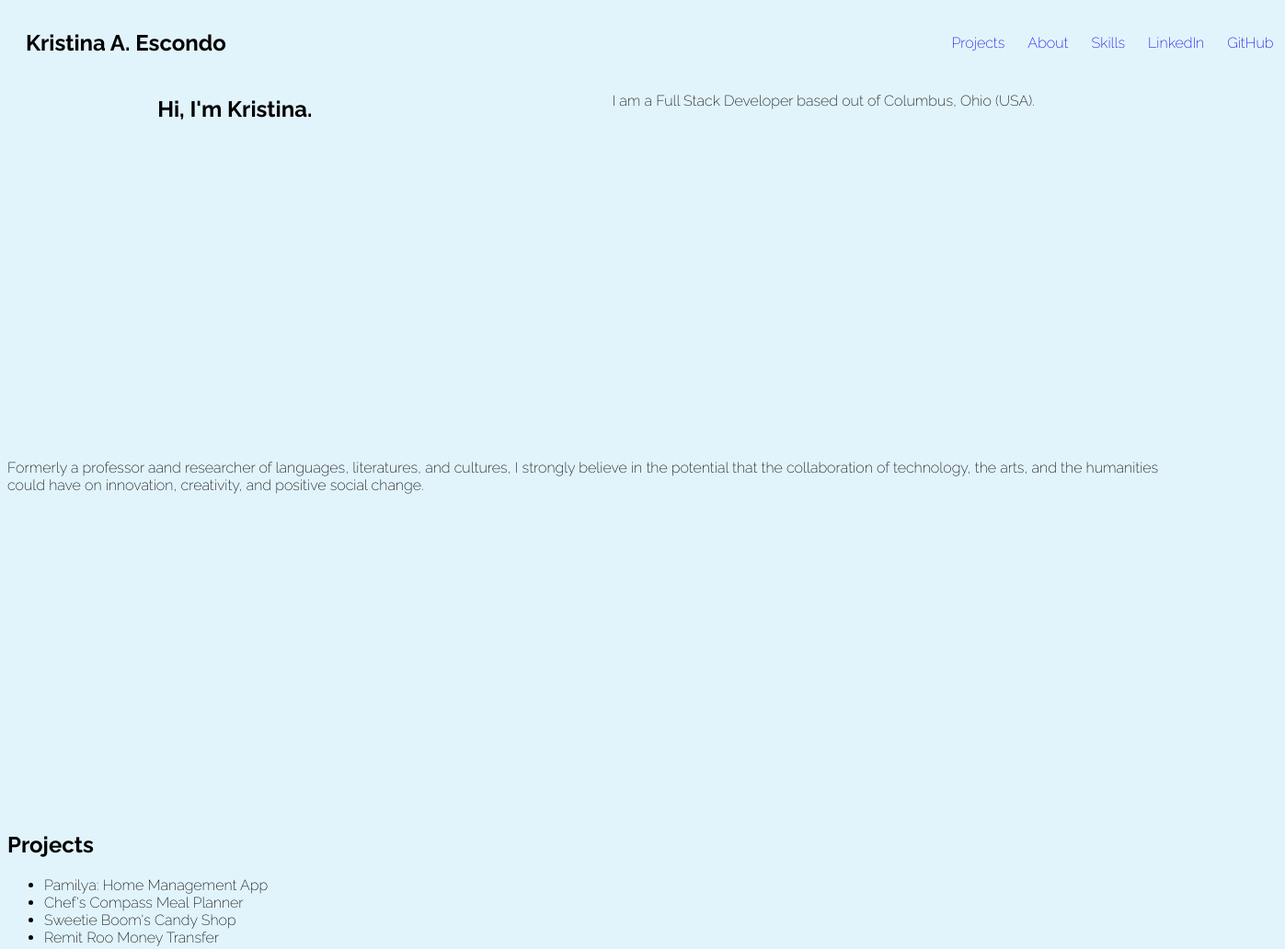
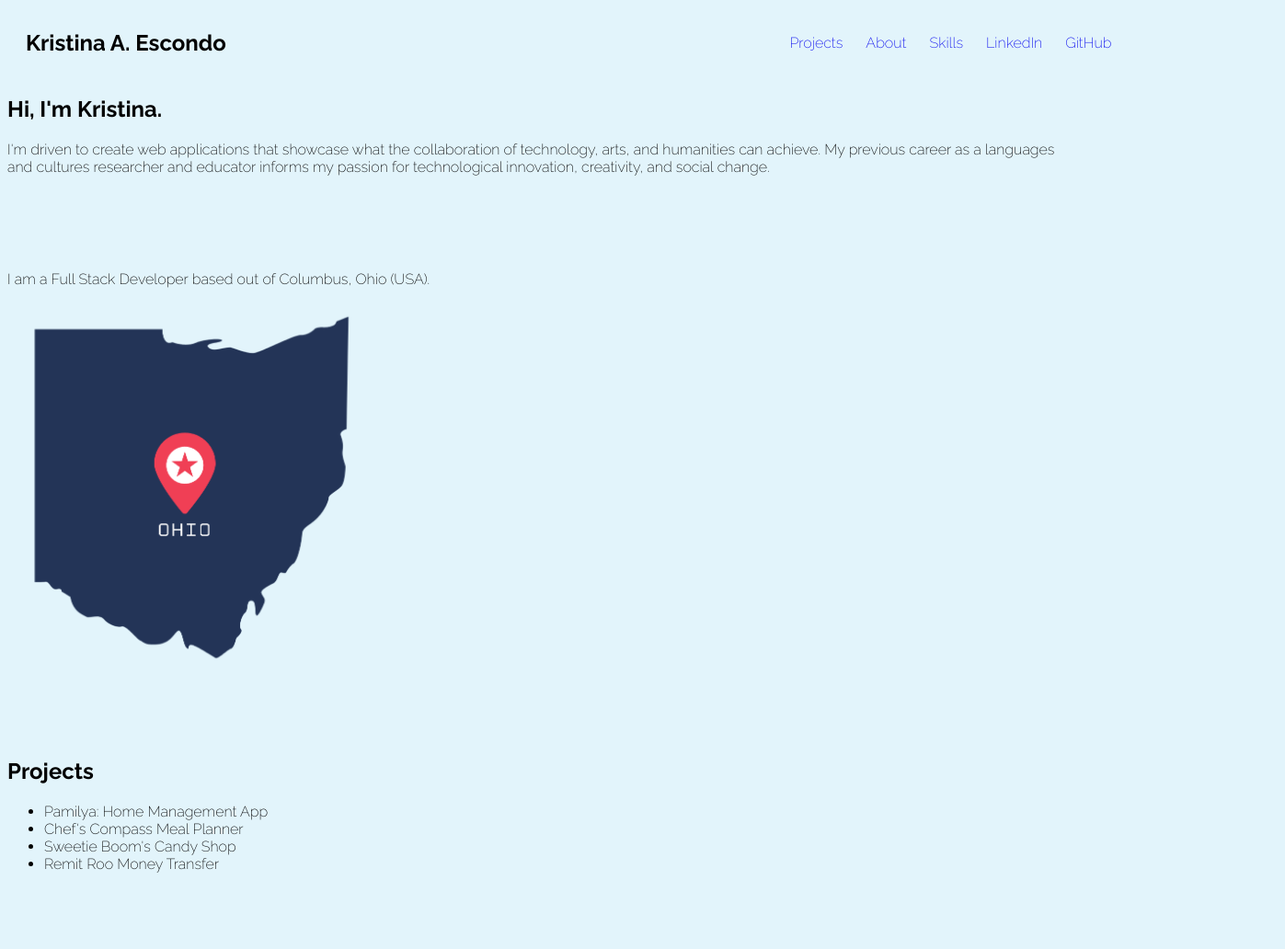
Before and after one commit to kescondo/kescondo.github.io, a plain HTML site: page index.html in a window 1280 px wide. Shown: the top 1032 px of the page at 92% size, 1397 px wide, since content can reach past the window. Drawn offline with Linux system fonts and the light colour scheme.

Commit message:
Added some images, played with formatting

```diff
--- a/index.html
+++ b/index.html
@@ -36,12 +36,20 @@
     </nav>
     <main>
         <section class="about-container">
-            <h2>Hi, I'm Kristina.</h2>
-            <p>I am a Full Stack Developer based out of Columbus, Ohio (USA). </p>
-            <p>Formerly a professor aand researcher of languages, literatures, and cultures,
-                I strongly believe in the potential that the collaboration of technology,
-                the arts, and the humanities could have on innovation, creativity, and positive social change.
-            </p>
+            <span>
+                <h2>Hi, I'm Kristina.</h2>
+                <p>I'm driven to create web applications
+                    that showcase what the collaboration of
+                    technology, arts, and humanities can achieve.
+                    My previous career as a languages and cultures
+                    researcher and educator informs my passion for technological
+                    innovation, creativity, and social change. </p>
+            </span>
+            <span id="based-in-ohio">
+                <p>I am a Full Stack Developer based out of Columbus, Ohio (USA). </p>
+                <img src="columbus-ohio.png" alt="Image of Ohio with a pin marking Columbus" id="columbus-ohio" />
+            </span>
+
             <!-- insert photo here -->
 
 
@@ -69,4 +77,5 @@
         <p>&copy; 2024 by Kristina A. Escondo</p>
     </footer>
 </body>
+
 </html>
--- a/style.css
+++ b/style.css
@@ -1,9 +1,7 @@
 nav {
   display: flex;
   align-items: center;
-  /* padding: var(--spacing-3) 0; */
-  /* background-color: #00796A; */
-  border-radius: 5px;
+  width: 85vw;
 }
 
 nav h1 {
@@ -13,8 +11,8 @@ nav h1 {
 .navigation-items {
   display: flex;
   list-style-type: none;
-  justify-content: space-around;
-  align-items: center;
+  justify-content: space-between;
+  /* align-items: left; */
   margin-left: auto;
 }
 
@@ -36,11 +34,22 @@ body {
 
 .about-container {
   display: flex;
-  justify-content: space-around;
+  flex-direction: row;
+  justify-content: space-between;
   flex-wrap: wrap;
-  height: 100vh;
-  width: 100vw;
+  height: 90vh;
+  width: 90vw;
   /* background-color: azure; */
+}
+
+#about-me {
+  align-content: center;
+}
+
+#columbus-ohio {
+  /* display: inline-flex; */
+  width: 400px;
+  height: 400px;
 }
 
 .projects-container {
```
Also changed, not shown: columbus-ohio.png (added), initials-logos/initials-logo-only-1.png (added), initials-logos/initials-logo-only-2.png (added), initials-logos/initials-logo-only-3.png (added), initials-logos/initials-with-name-1.png (added), initials-logos/initials-with-name-2.png (added), initials-logos/initials-with-name-3.png (added), 1 other file.
